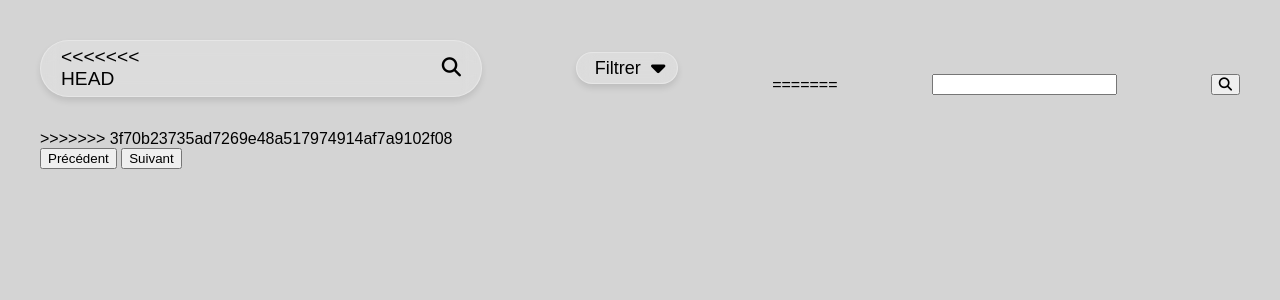
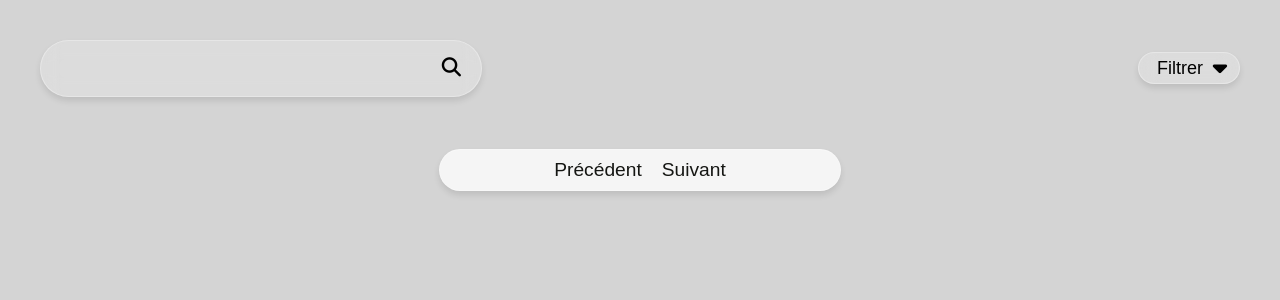
Before and after one commit to SCM-Devs/SCMDev_Coda_DWS, a Flask app: page / in a window 1280 px wide. Shown: the part 120-420 px from the top of the page. Run offline with Flask 2, Linux system fonts and the light colour scheme; some libraries are stand-ins or nearby versions.

Commit message:
pagi css

```diff
--- a/app/static/css/searchPageStyle.css
+++ b/app/static/css/searchPageStyle.css
@@ -31,6 +31,10 @@ main{
     padding: 20px;
     width: 400px;
     height: 15px;
+}
+
+#search-btn{
+    cursor: grab;
 }
 
 #filtr-container{
@@ -129,6 +133,8 @@ main{
     transition: background-color 0.3s ease-in-out;
 }
 
+
+
 .futureImg {
     height: 180px;
     width: 100%;
@@ -151,3 +157,28 @@ main{
 .fastInformations > * {
     margin: 6px 10px 0;
 }
+
+#pagination{
+    display: flex;
+    justify-content: center;
+    align-items: center;
+}
+
+#pagiUl{
+    padding: 0;
+    list-style: none;
+    display: flex;
+    justify-content: center;
+    align-items: center;
+    background-color: whitesmoke;
+    width: 400px;
+    height: 40px;
+
+}
+
+#pagiUl a{
+    text-decoration: none;
+    color: #151613;
+    margin: 0 10px;
+    cursor: grab;
+}
--- a/app/static/js/script.js
+++ b/app/static/js/script.js
@@ -66,12 +66,12 @@ document.addEventListener("DOMContentLoaded", function () {
             nextLink.style.opacity = "1"
         }
         for (let i = 1; i <= totalPages; i++) {
-            const btn = document.createElement("button")
-            btn.textContent = i
-            btn.className = "pagination-btn"
-            btn.dataset.page = i
-            if (i == currentPage) btn.style.fontWeight = "bold"
-            paginationNumbers.appendChild(btn)
+            const aLink = document.createElement("a")
+            aLink.textContent = i
+            aLink.className = "pagination-btn"
+            aLink.dataset.page = i
+            if (i == currentPage) aLink.style.fontWeight = "bold"
+            paginationNumbers.appendChild(aLink)
         }
     }
 
--- a/app/templates/index.html
+++ b/app/templates/index.html
@@ -15,7 +15,6 @@
     <main>
         <div class="search-line">
             <div id="search-container" class="glass-effect">
-<<<<<<< HEAD
                 <input type="text" placeholder="">
                 <button id="search-btn"><i class="fa-solid fa-magnifying-glass"></i></button>
             </div>
@@ -30,12 +29,6 @@
                     <li data-value="Spiritueux">Spiritueux</li>
                 </ul>
             </div>
-=======
-                <input type="text" id = "search-input" placeholder="">
-                <button id="search-btn"><i class="fa-solid fa-magnifying-glass"></i></button>
-            </div>
-
->>>>>>> 3f70b23735ad7269e48a517974914af7a9102f08
         </div>
 
         <div id="container-product">
@@ -43,9 +36,12 @@
         </div>
 
 <div id="pagination">
-    <button id="previous-link">Précédent</button>
-    <span id="pagination-numbers"></span>
-    <button id="next-link">Suivant</button>
+    <ul id="pagiUl" class="glass-effect">
+        <li><a href="#" id="previous-link">Précédent</a></li>
+        <tr></tr>
+        <li><span id="pagination-numbers"></span></li>
+        <li><a href="#" id="next-link">Suivant</a></li>
+    </ul>
 </div>
 
 <script src="{{ url_for('static', filename='js/script.js') }}"></script>
--- a/app/templates/productSheet.html
+++ b/app/templates/productSheet.html
@@ -13,8 +13,6 @@
         <h2>Dernière mise à jour : XX/XX/XXXX</a>
     </header>
     <main>
-        <button type="button"><i class="fa-solid fa-caret-left"></i>Retour</button>
-
         <div id="sheet">
             <div id="informations">
                 <h2>{{ product.name }}</h2>
```
